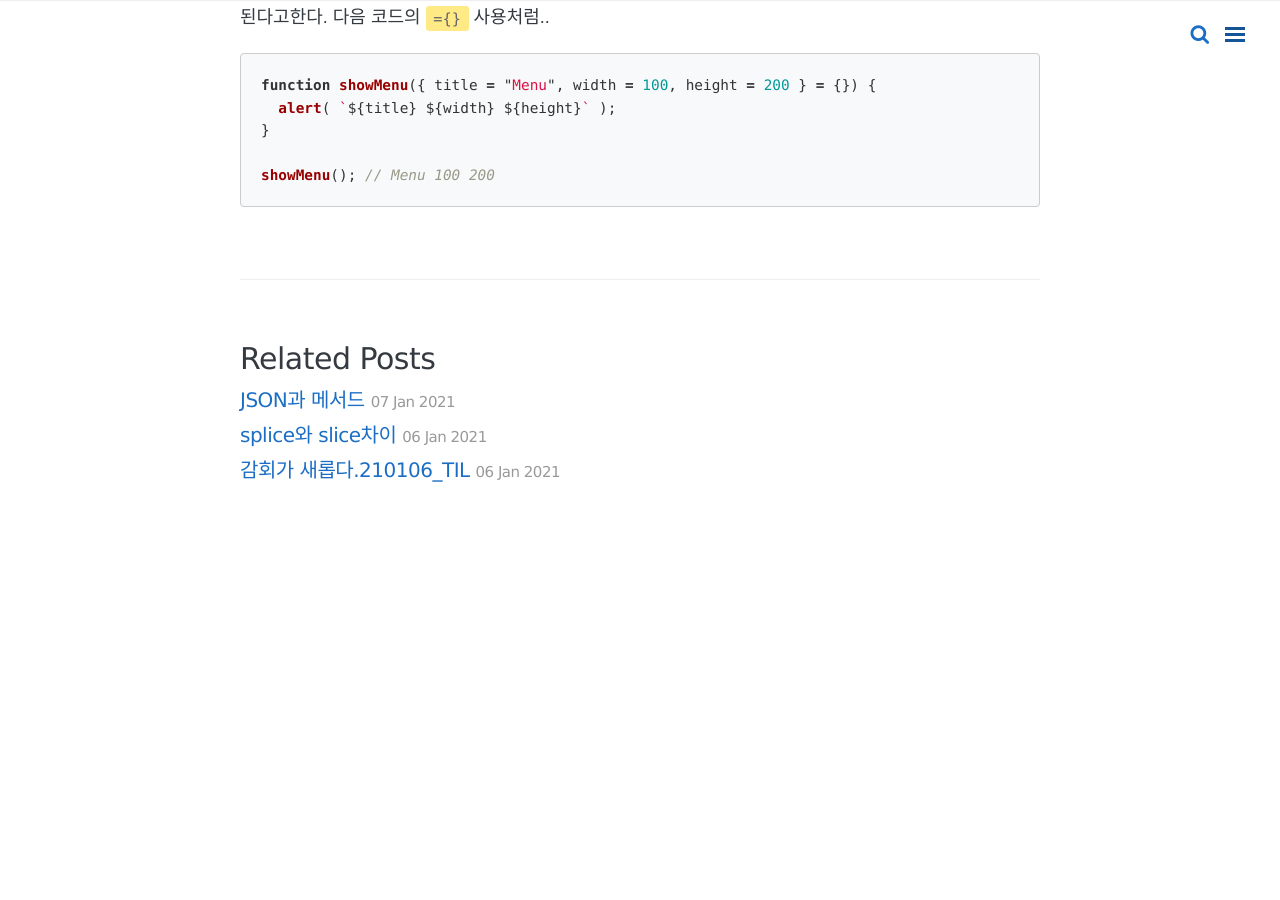
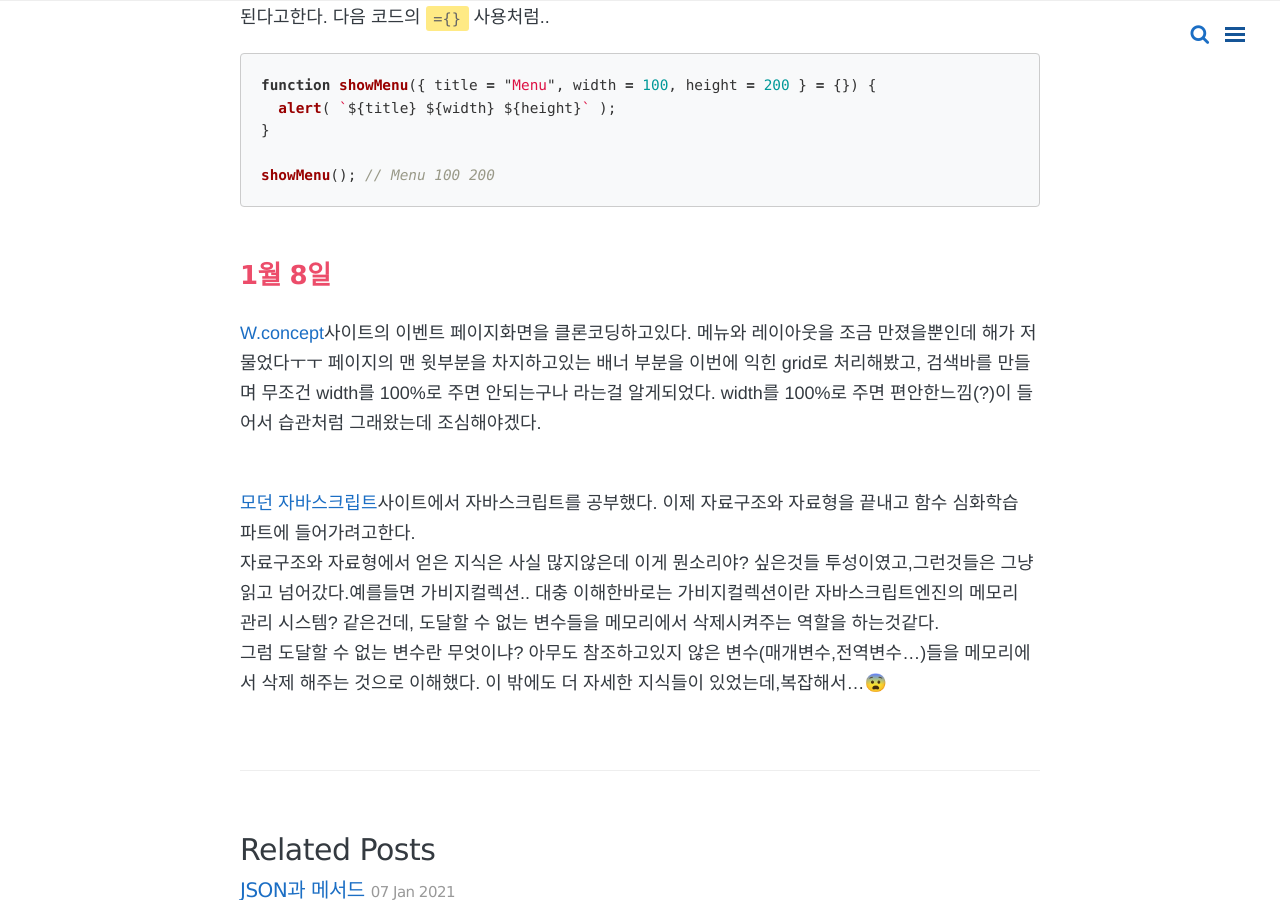
Before and after one commit to jungsikjeong/jungsikjeong.github.io, a Jekyll site: the page built from _posts/TIL(Today I Learned)/2101/2021-01-07-TIL.md, in a window 1280 px wide and 900 px high, scrolled down 739 px. Built offline with Jekyll 4.4.1, drawn with Linux system fonts in a browser that asks for light colours; nearby versions of some CDN libraries; comment, search, counter and statistics services are not loaded; before the commit the page ends 1282 px from its top, so only the background shows below that; some of the changed text lies outside the part shown.

Commit message:
1월 8일 TIL

````diff
--- a/_posts/TIL(Today I Learned)/2101/2021-01-07-TIL.md
+++ b/_posts/TIL(Today I Learned)/2101/2021-01-07-TIL.md
@@ -1,6 +1,6 @@
 ---
 layout: post
-title: 210107_TIL
+title: 210107~_TIL
 category: TIL (Today I Learned)
 permalink: /til/:year/:month/:day/:title/
 tags: [TIL, 학습과정]
@@ -30,3 +30,12 @@ function showMenu({ title = "Menu", width = 100, height = 200 } = {}) {
 
 showMenu(); // Menu 100 200
 ```
+
+## 1월 8일
+
+[W.concept](https://www.wconcept.co.kr/issue/9716)사이트의 이벤트 페이지화면을 클론코딩하고있다. 메뉴와 레이아웃을 조금 만졌을뿐인데 해가 저물었다ㅜㅜ 페이지의 맨 윗부분을 차지하고있는 배너 부분을 이번에 익힌 grid로 처리해봤고, 검색바를 만들며 무조건 width를 100%로 주면 안되는구나 라는걸 알게되었다. width를 100%로 주면 편안한느낌(?)이 들어서 습관처럼 그래왔는데 조심해야겠다. <br/><br/>
+
+[모던 자바스크립트](https://ko.javascript.info/)사이트에서 자바스크립트를 공부했다.
+이제 자료구조와 자료형을 끝내고 함수 심화학습 파트에 들어가려고한다.<br/>
+자료구조와 자료형에서 얻은 지식은 사실 많지않은데 이게 뭔소리야? 싶은것들 투성이였고,그런것들은 그냥 읽고 넘어갔다.예를들면 가비지컬렉션.. 대충 이해한바로는 가비지컬렉션이란 자바스크립트엔진의 메모리 관리 시스템? 같은건데, 도달할 수 없는 변수들을 메모리에서 삭제시켜주는 역할을 하는것같다. <br/>
+그럼 도달할 수 없는 변수란 무엇이냐? 아무도 참조하고있지 않은 변수(매개변수,전역변수...)들을 메모리에서 삭제 해주는 것으로 이해했다. 이 밖에도 더 자세한 지식들이 있었는데,복잡해서...😨
````
